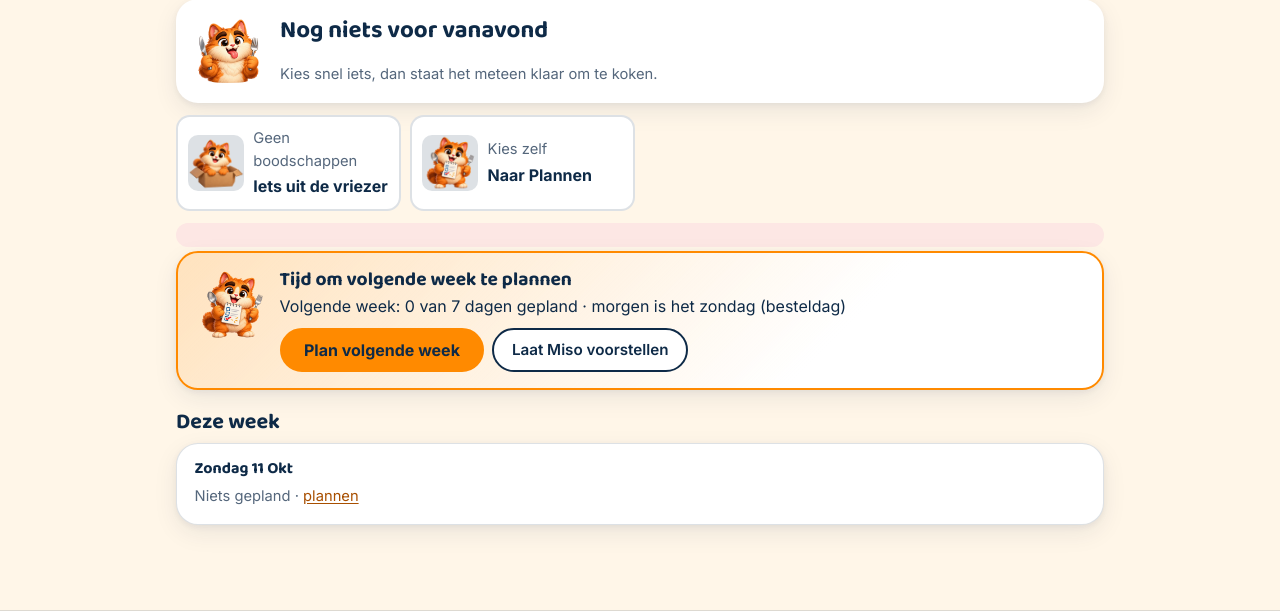
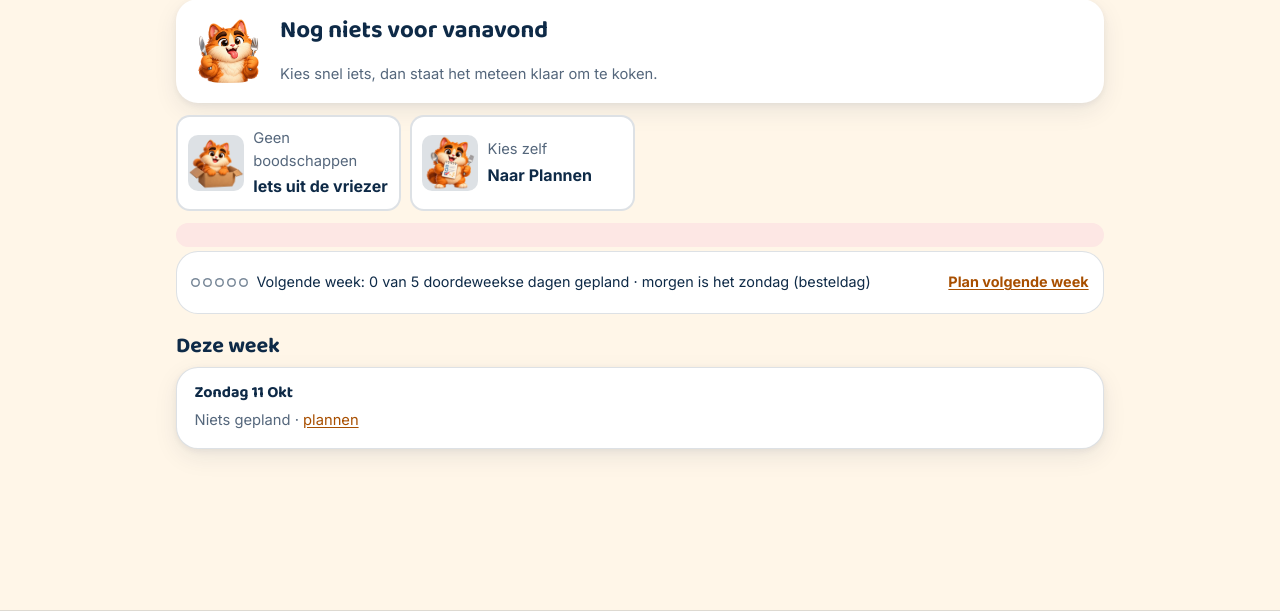
Before and after one commit to gjagils/miso, a FastAPI app: page / in a window 1280 px wide. Shown: the part 124-735 px from the top of the page. Run offline with FastAPI, Linux system fonts and the light colour scheme; data that the repository does not hold is empty.

Commit message:
Voorstellen: wens in de naam eerst, geen soep bij 'geen idee', snel + per week wisselend bij gelijke stand, variatie zonder profiel; banner naar Plannen en klaar bij ma-vr
Co-Authored-By: Claude Opus 5.5 <noreply@anthropic.com>

```diff
--- a/backend/app/planning.py
+++ b/backend/app/planning.py
@@ -157,7 +157,7 @@ def order_message(planned: int, days_until: int, weekday: int) -> str:
         when = f"morgen is het {name} (besteldag)"
     else:
         when = f"nog {days_until} dagen tot {name} (besteldag)"
-    return f"Volgende week: {planned} van 7 dagen gepland · {when}"
+    return f"Volgende week: {planned} van 5 doordeweekse dagen gepland · {when}"
 
 
 def next_week_overview(db: Session, today: date | None = None) -> dict:
@@ -169,7 +169,10 @@ def next_week_overview(db: Session, today: date | None = None) -> dict:
     dates = week_dates(monday)
     taken = {e.date for e in week_entries(db, monday)}
     planned = sum(1 for d in dates if d in taken)
+    weekdays_planned = sum(1 for d in dates[:5] if d in taken)
     return {
+        "weekdays_planned": weekdays_planned,
+        "ready": weekdays_planned == 5,  # doordeweeks is de focus; het weekend hoeft niet
         "order_day": weekday,
         "order_day_name": WEEKDAYS[weekday],
         "days_until_order": days_until,
@@ -178,5 +181,5 @@ def next_week_overview(db: Session, today: date | None = None) -> dict:
         "total_days": 7,
         "missing_dates": [d for d in dates if d not in taken],
         "prominent": days_until <= 2,
-        "message": order_message(planned, days_until, weekday),
+        "message": order_message(weekdays_planned, days_until, weekday),
     }
--- a/backend/app/templates/_next_week.html
+++ b/backend/app/templates/_next_week.html
@@ -1,55 +1,22 @@
 {# Banner "Volgende week": nws = api.plan.next_week_status(db). Prominent vanaf 2 dagen voor de besteldag. #}
 {% if nws %}
-{% set ready = nws.planned_days == 7 %}
-<section class="nw {{ 'nw-prominent' if nws.prominent and not ready else 'nw-compact' }}" aria-labelledby="nw-title" data-week="{{ nws.week }}">
-    {% if nws.prominent and not ready %}
+{% set ready = nws.ready %}
+{% set big = nws.prominent and not ready and not compact_only %}
+<section class="nw {{ 'nw-prominent' if big else 'nw-compact' }}" aria-labelledby="nw-title" data-week="{{ nws.week }}">
+    {% if big %}
     <img src="/static/miso/miso-checklist.webp" alt="" width="72" height="72" loading="lazy">
     <div class="nw-body">
         <h2 id="nw-title">Tijd om volgende week te plannen</h2>
         <p>{{ nws.message }}</p>
         <div class="nw-actions">
-            <a class="btn btn-primary" href="/kiezen?week=next">Plan volgende week</a>
-            <button class="btn" type="button" data-nw-suggest>Laat Miso voorstellen</button>
+            <a class="btn btn-primary" href="/plannen?week={{ nws.week }}">Plan volgende week</a>
         </div>
-        <div class="nw-suggest" aria-live="polite"></div>
     </div>
     {% else %}
-    <p id="nw-title"><span class="nw-dots" aria-hidden="true">{% for i in range(7) %}<i class="{{ 'on' if i < nws.planned_days else '' }}"></i>{% endfor %}</span>
+    <p id="nw-title"><span class="nw-dots" aria-hidden="true">{% for i in range(5) %}<i class="{{ 'on' if i < nws.weekdays_planned else '' }}"></i>{% endfor %}</span>
         <span>{{ nws.message }}{% if ready and nws.list_status.missing_count %} · nog {{ nws.list_status.missing_count }} {{ 'product' if nws.list_status.missing_count == 1 else 'producten' }} niet op je lijstje{% endif %}</span></p>
-    {% if not ready %}<a class="nw-link" href="/kiezen?week=next">Plan volgende week</a>{% else %}<a class="nw-link" href="/weekmenu?week={{ nws.week }}">Bekijk</a>{% endif %}
+    {% if not ready %}<a class="nw-link" href="/plannen?week={{ nws.week }}">Plan volgende week</a>{% else %}<a class="nw-link" href="/weekmenu?week={{ nws.week }}">Bekijk</a>{% endif %}
     {% endif %}
 </section>
-{% if nws.prominent and not ready %}
-<script>
-(() => {
-    const box = document.querySelector(".nw"), out = box.querySelector(".nw-suggest"), btn = box.querySelector("[data-nw-suggest]");
-    const esc = s => String(s ?? "").replace(/[&<>"']/g, c => ({"&": "&amp;", "<": "&lt;", ">": "&gt;", '"': "&quot;", "'": "&#39;"}[c]));
-    const day = d => new Date(d + "T12:00").toLocaleDateString("nl-NL", {weekday: "long", day: "numeric", month: "short"});
-    btn.onclick = async () => {
-        btn.disabled = true; btn.textContent = "Miso denkt na…";
-        let r = {};
-        try {
-            r = await (await fetch("/api/week/suggest", {method: "POST", headers: {"Content-Type": "application/json"},
-                                                          body: JSON.stringify({week: box.dataset.week})})).json();
-        } catch (e) { r = {}; }
-        btn.disabled = false; btn.textContent = "Laat Miso voorstellen";
-        const v = r.voorstel || [];
-        if (!v.length) {
-            out.innerHTML = `<p class="muted">${r.zonder_profiel ? "Miso kent je recepten nog niet goed genoeg; probeer het zo nog eens." : "Geen voorstel: alle dagen zijn al bezet."}</p>`;
-            return;
-        }
-        out.innerHTML = `<ul class="suggest-list">${v.map(x => `<li><strong>${esc(day(x.date))}</strong>: ${esc(x.name)}</li>`).join("")}</ul>
-            <button class="btn btn-primary" type="button" data-nw-apply>Zet deze in het weekmenu</button>`;
-        out.querySelector("[data-nw-apply]").onclick = async ev => {
-            ev.target.disabled = true; ev.target.textContent = "Bezig…";
-            for (const x of v) {
-                await fetch("/api/plan/entries", {method: "POST", headers: {"Content-Type": "application/json"},
-                                                  body: JSON.stringify({date: x.date, kind: "recipe", recipe_id: x.recipe_id})});
-            }
-            location.href = `/weekmenu?week=${box.dataset.week}`;
-        };
-    };
-})();
-</script>
+
 {% endif %}
-{% endif %}
--- a/backend/app/templates/today.html
+++ b/backend/app/templates/today.html
@@ -39,7 +39,7 @@
     {% endif %}
 </section>
 
-{% include "_next_week.html" %}
+{% with compact_only = true %}{% include "_next_week.html" %}{% endwith %}
 
 <h2 class="week-h">Deze week</h2>
 {% for d in days if not d.today and not d.past %}
--- a/backend/app/wishes.py
+++ b/backend/app/wishes.py
@@ -5,6 +5,7 @@ Per dag zoeken we passende recepten (gezondheidsprofiel en naam/ingrediënten),
 (app/usage.py) en variatie over de week, en geven het beste plus twee alternatieven.
 """
 
+import hashlib
 import re
 from datetime import date, timedelta
 
@@ -16,7 +17,7 @@ from app import llm
 from app.config import settings
 from app.models import PlanEntry, Recipe
 from app.nutrition import get_profile
-from app.usage import plan_stats, preference_score, recently_planned_ids
+from app.usage import plan_stats, preference_score
 
 # chip -> (profielvoorwaarden, woorden in naam/ingrediënten)
 CHIPS: dict[str, dict] = {
@@ -33,6 +34,7 @@ CHIPS: dict[str, dict] = {
     "snel": {"max_minutes": 30, "words": ()},
 }
 SPECIAL = {"vriezer", "vrij", "overslaan"}
+LIGHT = re.compile(r"soep|salade|smoothie|ontbijt|tosti|dessert|taart|koek")
 # Zoekterm bij Allerhande als eigen recepten niet genoeg keuze geven
 AH_QUERY = {"rijst": "rijst", "pasta": "pasta", "aardappel": "aardappel", "wraps": "wraps", "noedels": "noedels",
             "vis": "vis", "vega": "vegetarisch", "kip": "kip", "soep": "soep", "salade": "maaltijdsalade",
@@ -90,10 +92,28 @@ def matches(recipe: Recipe, profile: dict | None, wish: str) -> bool:
     return ok_profile or any(w in low for w in spec.get("words", ()))
 
 
+def display_name(name: str) -> str:
+    """'AH gesneden verspakket \'Indonesische\' nasi goreng' -> 'Indonesische nasi goreng' (label toont 'Maaltijdpakket')."""
+    short = re.sub(r"^ah\s+(excellent\s+|biologisch\s+)?(gesneden\s+)?verspakket\s+", "", name, flags=re.I)
+    short = re.sub(r"(^|\s)['\"]([^'\"]+)['\"]", r"\1\2", short).strip()  # 'Indonesische' -> Indonesische
+    return (short[:1].upper() + short[1:]) if short else name
+
+
+def guessed_profile(recipe: Recipe) -> dict:
+    """Zonder gezondheidsprofiel: basis raden uit de naam, zodat variatie toch werkt."""
+    low = recipe.name.lower()
+    for chip in ("rijst", "pasta", "aardappel", "wraps", "noedels"):
+        if chip in low or any(w in low for w in CHIPS[chip]["words"]):
+            return {"basis": chip}
+    if "soep" in low:
+        return {"basis": "soep"}
+    return {}
+
+
 def _variety_penalty(profile: dict | None, chosen: list[dict]) -> float:
     if not profile:
         return 0.0
-    same = lambda key: sum(1 for p in chosen if p and p.get(key) == profile.get(key))
+    same = lambda key: sum(1 for p in chosen if p and p.get(key) and p.get(key) == profile.get(key))
     return 10 * same("basis") + 8 * same("eiwit") + 5 * same("keuken")
 
 
@@ -108,13 +128,13 @@ def propose(db: Session, monday: date, wishes: dict[str, str], per_day: int = 3,
     """wishes: {"2026-10-12": "rijst", ...}. Geeft per dag {date, wish, kind, options} (niets opgeslagen)."""
     today = today or date.today()
     stats = plan_stats(db)
-    recent = recently_planned_ids(db, 14, today)
     taken = {e.date: e for e in db.execute(select(PlanEntry).where(
         PlanEntry.date >= str(monday), PlanEntry.date <= str(monday + timedelta(days=6)))).scalars()}
     recipes = db.execute(select(Recipe).where(Recipe.archived.is_(False))).scalars().all()
     profiles = {r.id: get_profile(db, r.id) for r in recipes}
     week_ids = {e.recipe_id for e in taken.values() if e.kind == "recipe"}
-    chosen_profiles = [profiles.get(rid) for rid in week_ids]
+    by_id = {r.id: r for r in recipes}
+    chosen_profiles = [profiles.get(rid) or (guessed_profile(by_id[rid]) if rid in by_id else {}) for rid in week_ids]
     used: set[int] = set(week_ids)
     out = []
     for day in sorted(wishes):
@@ -131,21 +151,29 @@ def propose(db: Session, monday: date, wishes: dict[str, str], per_day: int = 3,
             item["kind"] = wish
             out.append(item)
             continue
-        pool = [r for r in recipes if r.id not in used and (wish == "vrij" or matches(r, profiles[r.id], wish))]
+        if wish == "vrij":  # "geen idee" = een volwaardige avondmaaltijd, geen soep of salade
+            pool = [r for r in recipes if r.id not in used and not LIGHT.search(r.name.lower())]
+        else:
+            pool = [r for r in recipes if r.id not in used and matches(r, profiles[r.id], wish)]
+        name_words = CHIPS.get(wish, {}).get("words", ()) + ((wish,) if wish in CHIPS else ())
         scored = []
         for r in pool:
-            p = profiles[r.id]
-            s = preference_score(r, stats.get(r.id), today) + _health(p) - _variety_penalty(p, chosen_profiles)
-            if r.id in recent:
-                s -= 15
-            scored.append((s, r))
-        scored.sort(key=lambda x: (-x[0], x[1].name))
+            p = profiles[r.id] or guessed_profile(r)
+            s = preference_score(r, stats.get(r.id), today) + _health(profiles[r.id]) - _variety_penalty(p, chosen_profiles)
+            if name_words and any(w.strip() and w.strip() in r.name.lower() for w in name_words):
+                s += 15  # wens staat in de naam ("nasi", "rijst"): beter dan alleen een ingrediënt
+            quick = (minutes(r.total_time) or 99) <= 30
+            tiebreak = hashlib.md5(f"{monday}-{r.id}".encode()).hexdigest()  # per week anders, niet alfabetisch
+            scored.append((s, not quick, tiebreak, r))
+        scored.sort(key=lambda x: (-x[0], x[1], x[2]))
         item["kind"] = "recipe" if scored else "none"
-        item["options"] = [{"recipe_id": r.id, "name": r.name, "image_url": r.image_url, "total_time": r.total_time,
-                            "favorite": bool(r.favorite)} for _, r in scored[:per_day]]
+        item["options"] = [{"recipe_id": r.id, "name": display_name(r.name), "image_url": r.image_url,
+                            "total_time": r.total_time, "favorite": bool(r.favorite),
+                            "pack": r.collection == "maaltijdpakket"} for *_, r in scored[:per_day]]
         if scored:
-            used.add(scored[0][1].id)
-            chosen_profiles.append(profiles[scored[0][1].id])
+            top = scored[0][-1]
+            used.add(top.id)
+            chosen_profiles.append(profiles[top.id] or guessed_profile(top))
         out.append(item)
     return out
 
```
Also changed, not shown: backend/tests/test_plan.py (+2 -2 lines), backend/tests/test_wishes.py (+5 -2 lines).
